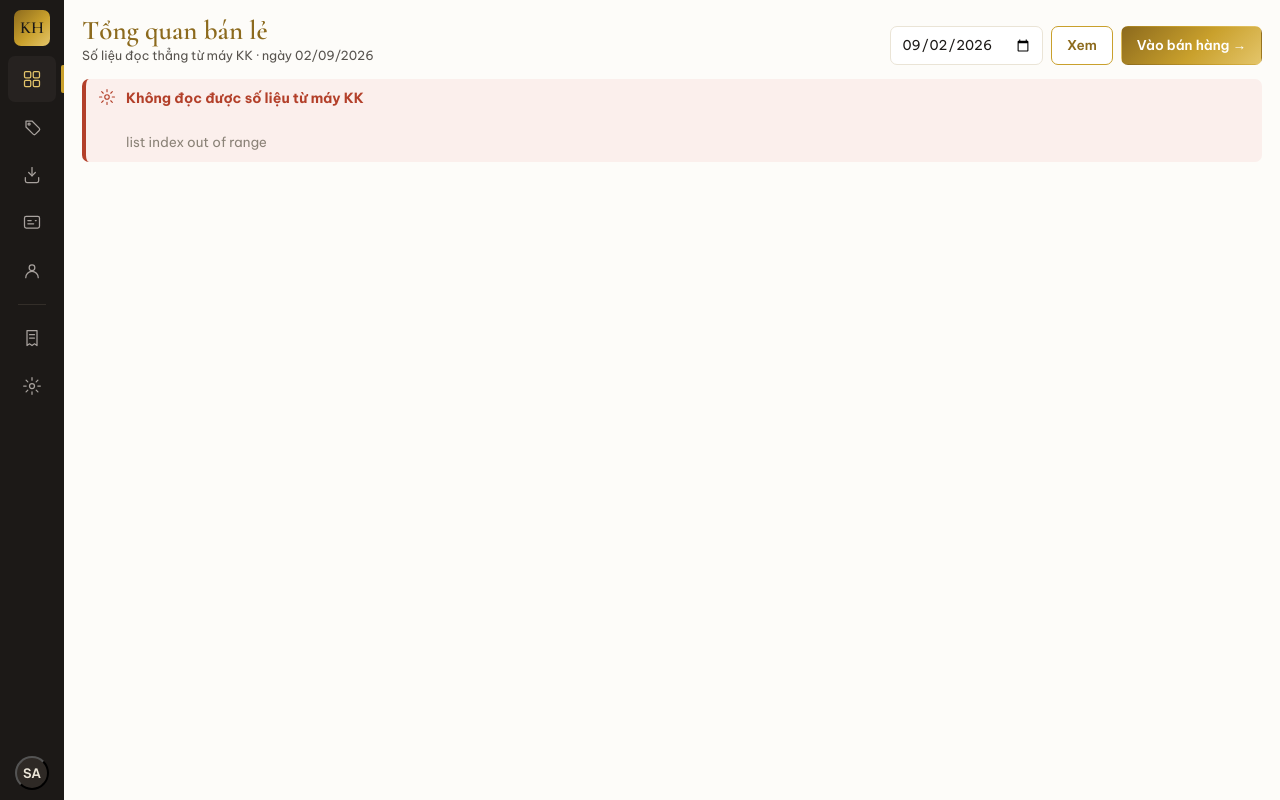
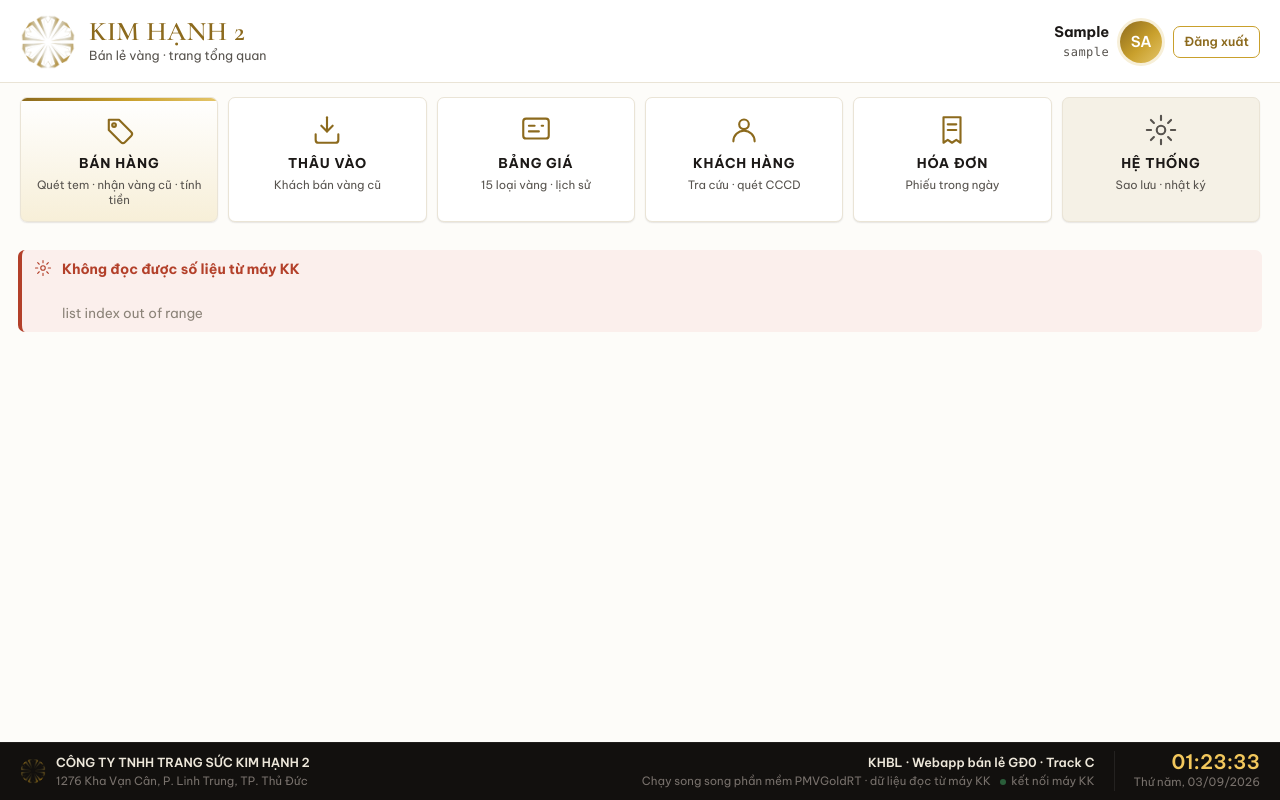
Before and after one commit to giang88nc/KHBL, a Django app: page /banle/ in a window 1280 px wide. Run offline with Django 5.2, Linux system fonts and the light colour scheme; the visitor is signed in with stand-in values (Sample User, id 1); data that the repository does not hold is empty.

Commit message:
Trang chu moi: logo + MENU NGANG icon to + khoi tai khoan + chan trang dong ho
TRANG CHU (/ va /banle/) — khung rieng, bo rail:
- Dau trang: logo_icon 56px + ten tiem + KHOI TAI KHOAN (ho ten, username, EmpID, ket, Dang xuat)
- MENU NGANG 6 nut icon 34px: Ban hang (noi bat nen vang) · Thau vao · Bang gia · Khach hang ·
  Hoa don · He thong — moi nut co nhan + mo ta ngan, hover nhac len
- Duoi la bang gia live + 4 the so lieu + bieu do 7 ngay + ton theo nhom vang

CAC MAN LAM VIEC giu rail 64px (tiet kiem chieu doc), logo dat dau rail bam ve trang chu.

CHAN TRANG (partials/footer.html, nen toi, co o moi trang TRU man ban hang vi da co thanh phim):
- Trai: cong ty / dia chi / DT / MST doc tu T_SHOP (cache 1 gio)
- Giua: phien ban phan mem + cham trang thai ket noi may KK
- Phai: DONG HO THOI GIAN THUC (JS 1 nhip/giay, chong chay nhieu nhip)

Logo that chep tu KHJ: logo_icon.png, logo_full.png, favicon.png.

BO KIEM: gop 2 file tam thanh lenh chinh thuc manage.py smoke_ui (66/66 PASS) — kiem ca URL
/banle/, menu ngang, tai khoan, chan trang, dong ho, quet ma that, popup CCCD, phan trang 50.
Dung force_login: set_password() doi session hash va DA MOI NGUOI DANG DANG NHAP ra ngoai.

Bay da dinh va ghi vao CLAUDE.md: goi .bat tu Git Bash lam buoc kiem MySQL80 tra sai -> he nam im.

Co-Authored-By: Claude Opus 5 <noreply@anthropic.com>

```diff
--- a/apps/pos/context_processors.py
+++ b/apps/pos/context_processors.py
@@ -1,12 +1,24 @@
 from apps.pmv.models import PmvState, PmvUser
+
+from . import services as S
+
+# Nhãn phiên bản hiện ở chân trang — đổi khi lên giai đoạn mới
+KHBL_VER = "GĐ0 · Track C"
 
 
 def khbl(request):
-    """Thông tin dùng chung mọi trang: tài khoản PMV gắn với user web + cờ khóa ghi."""
+    """Dữ liệu dùng chung mọi trang: tài khoản PMV gắn với user web, cờ khóa ghi,
+    thông tin tiệm cho chân trang."""
     pu = None
     if getattr(request, "user", None) and request.user.is_authenticated:
         pu = PmvUser.objects.filter(django_user=request.user).first()
+    try:
+        tiem = S.thong_tin_tiem()
+    except Exception:
+        tiem = {}
     return {
         "pmv_user": pu,
+        "tiem": tiem,
+        "khbl_ver": KHBL_VER,
         "write_lock": PmvState.get("pmv_write_lock") == "1",
     }
--- a/static/css/khbl.css
+++ b/static/css/khbl.css
@@ -84,9 +84,11 @@ button,input,select,textarea{font:inherit;color:inherit}
   background:var(--ink-900);display:flex;flex-direction:column;align-items:center;
   padding:10px 0;gap:2px;
 }
-.khbl-rail__logo{width:36px;height:36px;border-radius:var(--r);display:grid;place-items:center;
-  background:linear-gradient(135deg,var(--gold-700),var(--gold-500) 55%,var(--gold-300));
-  color:#1C1917;font-family:var(--f-head);font-weight:600;font-size:17px;margin-bottom:8px}
+.khbl-rail__logo{width:44px;height:44px;border-radius:var(--r);display:grid;place-items:center;
+  margin-bottom:6px;background:#FFFFFF;box-shadow:0 0 0 1px #332E29;
+  transition:box-shadow var(--dur) var(--ease)}
+.khbl-rail__logo:hover{box-shadow:0 0 0 2px var(--gold-500)}
+.khbl-rail__logo img{display:block;width:34px;height:34px;object-fit:contain}
 .khbl-rail__item{
   position:relative;width:48px;height:46px;border-radius:var(--r);display:grid;place-items:center;
   color:var(--ash-300);text-decoration:none;transition:background var(--dur-fast) var(--ease),color var(--dur-fast) var(--ease);
@@ -112,7 +114,7 @@ button,input,select,textarea{font:inherit;color:inherit}
 .khbl-rail__dot--do{background:var(--flame-glow)}
 
 .khbl-main{grid-column:2;min-width:0;min-height:0;display:grid;
-  grid-template-rows:auto 1fr;height:100vh;overflow:hidden}
+  grid-template-rows:auto 1fr auto;height:100vh;overflow:hidden}
 .khbl-main--pos{grid-template-rows:56px 44px 1fr 88px 32px}
 
 /* 2 dải tối full-bleed */
@@ -393,6 +395,65 @@ button,input,select,textarea{font:inherit;color:inherit}
 .kh-loai label:has(input:checked){border-color:var(--gold-500);background:var(--gold-100);color:var(--gold-700)}
 .kh-loai label.kh-loai--do:has(input:checked){border-color:var(--flame-500);background:#FBEFEC;color:var(--flame-500)}
 
+
+/* ─── TRANG CHỦ: không có rail, có menu ngang ─── */
+.khbl-shell--home{grid-template-columns:1fr}
+.khbl-shell--home .khbl-main{grid-column:1}
+.khbl-main--home{grid-template-rows:auto auto 1fr auto}
+
+.home-top{display:flex;align-items:center;gap:16px;padding:14px 20px 12px;background:var(--white);
+  border-bottom:1px solid var(--line)}
+.home-brand{display:flex;align-items:center;gap:13px;text-decoration:none;color:inherit}
+.home-brand img{display:block}
+.home-brand b{display:block;font-family:var(--f-head);font-size:27px;font-weight:600;
+  color:var(--gold-700);line-height:1.05;letter-spacing:.01em}
+.home-brand i{display:block;font-style:normal;font-size:12.5px;color:var(--ink-600)}
+
+.home-me{margin-left:auto;display:flex;align-items:center;gap:11px}
+.home-me__info{text-align:right;line-height:1.3}
+.home-me__info b{display:block;font-size:14.5px}
+.home-me__info span{font-size:12px;color:var(--ink-600)}
+.home-me__anh{width:42px;height:42px;border-radius:50%;display:grid;place-items:center;
+  font-weight:600;font-size:15px;color:#fff;
+  background:linear-gradient(135deg,var(--gold-700),var(--gold-500) 55%,var(--gold-300));
+  box-shadow:0 0 0 3px var(--gold-100)}
+
+/* menu ngang — icon TO, nút bấm rộng cho tay người bán */
+.home-menu{display:grid;grid-template-columns:repeat(6,1fr);gap:10px;padding:14px 20px 4px}
+@media (max-width:1180px){.home-menu{grid-template-columns:repeat(3,1fr)}}
+.home-menu__i{display:flex;flex-direction:column;align-items:center;gap:3px;text-align:center;
+  padding:15px 10px 13px;border:1px solid var(--line);border-radius:var(--r);background:var(--white);
+  text-decoration:none;color:var(--ink-900);box-shadow:var(--sh-card);position:relative;overflow:hidden;
+  transition:transform var(--dur) var(--ease),box-shadow var(--dur) var(--ease),border-color var(--dur) var(--ease)}
+.home-menu__i::before{content:"";position:absolute;inset:0 0 auto 0;height:3px;background:var(--gold-300);
+  opacity:0;transition:opacity var(--dur) var(--ease)}
+.home-menu__i svg{color:var(--gold-700);margin-bottom:3px}
+.home-menu__i b{font-size:13.5px;letter-spacing:.06em}
+.home-menu__i span{font-size:11.5px;color:var(--ink-600);line-height:1.35}
+.home-menu__i:hover{transform:translateY(-3px);box-shadow:var(--sh-lift);border-color:var(--gold-300)}
+.home-menu__i:hover::before{opacity:1}
+.home-menu__i--chinh{background:linear-gradient(180deg,#fff,var(--gold-100))}
+.home-menu__i--chinh::before{opacity:1;background:linear-gradient(90deg,var(--gold-700),var(--gold-500) 55%,var(--gold-300))}
+.home-menu__i--phu{background:var(--paper-2)}
+.home-menu__i--phu svg{color:var(--ink-600)}
+.home-head{display:flex;align-items:flex-end;gap:14px;margin:14px 0 12px}
+
+/* ─── CHÂN TRANG ─── */
+.khbl-foot{display:flex;align-items:center;gap:20px;padding:9px 20px;background:var(--ink-950);
+  color:var(--ash-300);font-size:12px;box-shadow:inset 0 1px 0 var(--strip-hi);min-height:52px}
+.khbl-foot__co{display:flex;align-items:center;gap:10px;min-width:0}
+.khbl-foot__co img{opacity:.9;flex:none}
+.khbl-foot__co b,.khbl-foot__pm b{display:block;color:#EDE7DA;font-size:12.5px;font-weight:600}
+.khbl-foot__co span,.khbl-foot__pm span{display:block;color:var(--ash-500);font-size:11.5px}
+.khbl-foot__pm{margin-left:auto;text-align:right;min-width:0}
+.khbl-foot__cham{display:inline-block;width:6px;height:6px;border-radius:50%;background:var(--jade-glow);
+  margin:0 3px 0 6px;animation:khbl-pulse 2.4s var(--ease) infinite}
+.khbl-foot__cham--do{background:var(--flame-glow)}
+.khbl-foot__gio{text-align:right;padding-left:18px;border-left:1px solid var(--strip-line);flex:none}
+.khbl-foot__gio b{display:block;font-size:20px;font-weight:600;color:var(--amber-glow);line-height:1.1;
+  font-variant-numeric:tabular-nums lining-nums}
+.khbl-foot__gio span{display:block;font-size:11.5px;color:var(--ash-500)}
+
 /* ─────────────────────────── ⑥ IN ─────────────────────────── */
 @media print{
   .khbl-rail,.khbl-strip,.khbl-keys,.khbl-bar,.khbl-toast,.no-print{display:none!important}
--- a/static/js/khbl.js
+++ b/static/js/khbl.js
@@ -165,6 +165,24 @@
     });
   }
 
+
+  /* ---------- đồng hồ thời gian thực ở chân trang ---------- */
+  var THU = ["Chủ nhật", "Thứ hai", "Thứ ba", "Thứ tư", "Thứ năm", "Thứ sáu", "Thứ bảy"];
+  function hai(n) { return n < 10 ? "0" + n : "" + n; }
+  function nhipDongHo() {
+    var o = document.getElementById("khbl-dongho");
+    if (!o) return;
+    var g = o.querySelector("[data-gio]"), n = o.querySelector("[data-ngay]"), d = new Date();
+    if (g) g.textContent = hai(d.getHours()) + ":" + hai(d.getMinutes()) + ":" + hai(d.getSeconds());
+    if (n) n.textContent = THU[d.getDay()] + ", " + hai(d.getDate()) + "/" +
+                           hai(d.getMonth() + 1) + "/" + d.getFullYear();
+  }
+  function batDongHo() {
+    if (window.__khblDongHo) return;          // chỉ 1 nhịp cho cả phiên
+    nhipDongHo();
+    window.__khblDongHo = setInterval(nhipDongHo, 1000);
+  }
+
   /* ---------- điểm vào ---------- */
   window.khblBind = function (root) {
     root = root || document;
@@ -177,7 +195,7 @@
     var f = root.querySelector("[data-autofocus]");
     if (f) { try { f.focus(); f.select && f.select(); } catch (_) {} }
   };
-  document.addEventListener("DOMContentLoaded", function () { window.khblBind(document); });
+  document.addEventListener("DOMContentLoaded", function () { window.khblBind(document); batDongHo(); });
   document.addEventListener("htmx:afterSwap", function (e) { window.khblBind(e.target); });
   document.addEventListener("htmx:afterSettle", function (e) { window.khblBind(e.target); });
 })();
--- a/templates/base.html
+++ b/templates/base.html
@@ -4,19 +4,21 @@
 <meta charset="utf-8">
 <meta name="viewport" content="width=device-width, initial-scale=1">
 <title>{% block title %}KHBL{% endblock %} · Kim Hạnh 2</title>
+<link rel="icon" href="{% static 'img/favicon.png' %}">
 <link rel="stylesheet" href="{% static 'css/fonts.css' %}">
-<link rel="stylesheet" href="{% static 'css/khbl.css' %}?v=20260903.1">
-<script defer src="{% static 'js/vendor/htmx.min.js' %}"></script>
-<script defer src="{% static 'js/vn_text.js' %}?v=20260903.2"></script>
-<script defer src="{% static 'js/khbl.js' %}?v=20260903.2"></script>
+<link rel="stylesheet" href="{% static 'css/khbl.css' %}?v=20260903.3">
+<script defer src="{% static 'js/vn_text.js' %}?v=20260903.3"></script>
+<script defer src="{% static 'js/khbl.js' %}?v=20260903.3"></script>
 {% block extra_head %}{% endblock %}
 </head>
 <body hx-headers='{"X-CSRFToken": "{{ csrf_token }}"}'>
-<div class="khbl-shell">
+<div class="khbl-shell{% block shell_mod %}{% endblock %}">
 
+  {% block rail %}
   <nav class="khbl-rail" aria-label="Điều hướng">
-    <div class="khbl-rail__logo" title="Kim Hạnh 2">KH</div>
-    {% include "partials/rail_item.html" with url="pos:dashboard" active=nav_active key="tong" label="Tổng quan" %}
+    <a class="khbl-rail__logo" href="{% url 'pos:dashboard' %}" title="Về trang tổng quan">
+      <img src="{% static 'img/logo_icon.png' %}" alt="Kim Hạnh 2" width="34" height="34">
+    </a>
     {% include "partials/rail_item.html" with url="pos:ban" active=nav_active key="ban" label="Bán hàng" %}
     {% include "partials/rail_item.html" with url="pos:thau" active=nav_active key="thau" label="Thâu vào" %}
     {% include "partials/rail_item.html" with url="pos:bang_gia" active=nav_active key="gia" label="Bảng giá" %}
@@ -30,12 +32,13 @@
       {% csrf_token %}<button class="khbl-rail__me" type="submit">{{ request.user.username|slice:":2"|upper }}</button>
     </form>
   </nav>
+  {% endblock %}
 
   <div class="khbl-main{% block main_mod %}{% endblock %}">
     {% block chrome %}{% endblock %}
     {% block body %}
     <div class="khbl-page">
-      {% if write_lock %}<div class="khbl-lock">⛔ Kênh ghi đang khóa — vendor vừa đổi phiên bản CSDL. Chỉ tra cứu, chưa gửi phiếu.</div>{% endif %}
+      {% if write_lock %}<div class="khbl-lock">Kênh ghi đang khóa — vendor vừa đổi phiên bản CSDL. Chỉ tra cứu, chưa gửi phiếu.</div>{% endif %}
       <div class="khbl-page__head">
         <div>
           <div class="khbl-page__title">{% block page_title %}{% endblock %}</div>
@@ -46,6 +49,7 @@
       {% block content %}{% endblock %}
     </div>
     {% endblock %}
+    {% block footer %}{% include "partials/footer.html" %}{% endblock %}
   </div>
 </div>
 
--- /dev/null
+++ b/templates/partials/footer.html
@@ -0,0 +1,21 @@
+{% load static %}<footer class="khbl-foot">
+  <div class="khbl-foot__co">
+    <img src="{% static 'img/logo_icon.png' %}" alt="" width="26" height="26">
+    <div>
+      <b>{{ tiem.ShopName|default:"CÔNG TY TNHH TRANG SỨC KIM HẠNH 2" }}</b>
+      <span>{{ tiem.ShopAddress|default:"1276 Kha Vạn Cân, P. Linh Trung, TP. Thủ Đức" }}{% if tiem.ShopTel %} · ĐT {{ tiem.ShopTel }}{% endif %}{% if tiem.ShopTax %} · MST {{ tiem.ShopTax }}{% endif %}</span>
+    </div>
+  </div>
+
+  <div class="khbl-foot__pm">
+    <b>KHBL · Webapp bán lẻ {{ khbl_ver }}</b>
+    <span>Chạy song song phần mềm PMVGoldRT · dữ liệu đọc từ máy KK
+      {% if write_lock %}<i class="khbl-foot__cham khbl-foot__cham--do"></i> kênh ghi đang khóa
+      {% else %}<i class="khbl-foot__cham"></i> kết nối máy KK{% endif %}</span>
+  </div>
+
+  <div class="khbl-foot__gio" id="khbl-dongho" aria-live="off">
+    <b class="num" data-gio>--:--:--</b>
+    <span data-ngay>&nbsp;</span>
+  </div>
+</footer>
--- a/templates/pos/ban.html
+++ b/templates/pos/ban.html
@@ -1,6 +1,7 @@
 {% extends "base.html" %}{% load pos_extras %}
 {% block title %}Mua bán{% endblock %}
 {% block main_mod %} khbl-main--pos{% endblock %}
+{% block footer %}{% endblock %}{# màn bán hàng đã có thanh phím ở chân, không chèn chân trang #}
 
 {% block chrome %}
   {% include "pos/_gia_strip.html" %}
--- a/templates/pos/dashboard.html
+++ b/templates/pos/dashboard.html
@@ -1,20 +1,71 @@
-{% extends "base.html" %}{% load pos_extras %}
+{% extends "base.html" %}{% load static pos_extras %}
 {% block title %}Tổng quan{% endblock %}
-{% block page_title %}Tổng quan bán lẻ{% endblock %}
-{% block page_sub %}Số liệu đọc thẳng từ máy KK · ngày {{ ngay|slice:"8:10" }}/{{ ngay|slice:"5:7" }}/{{ ngay|slice:":4" }}{% endblock %}
-{% block page_tools %}
-  <form method="get" style="display:flex;gap:8px;align-items:center">
-    <input class="khbl-input" type="date" name="ngay" value="{{ ngay }}">
-    <button class="khbl-btn khbl-btn--outline" type="submit">Xem</button>
+{% block shell_mod %} khbl-shell--home{% endblock %}
+{% block main_mod %} khbl-main--home{% endblock %}
+{% block rail %}{% endblock %}
+
+{% block body %}
+<header class="home-top">
+  <a class="home-brand" href="{% url 'pos:dashboard' %}">
+    <img src="{% static 'img/logo_icon.png' %}" alt="Kim Hạnh 2" width="56" height="56">
+    <span>
+      <b>KIM HẠNH 2</b>
+      <i>Bán lẻ vàng · trang tổng quan</i>
+    </span>
+  </a>
+
+  <div class="home-me">
+    <div class="home-me__info">
+      <b>{{ request.user.first_name|default:request.user.username }}</b>
+      <span>
+        <span class="mono">{{ request.user.username }}</span>
+        {% if pmv_user %} · NV <span class="mono">{{ pmv_user.emp_id }}</span>
+          {% if pmv_user.till_code %} · két <span class="mono">{{ pmv_user.till_code }}</span>{% endif %}
+        {% endif %}
+      </span>
+    </div>
+    <div class="home-me__anh">{{ request.user.username|slice:":2"|upper }}</div>
+    <form method="post" action="{% url 'logout' %}">{% csrf_token %}
+      <button class="khbl-btn khbl-btn--outline khbl-btn--sm" type="submit">Đăng xuất</button>
     </form>
-  <a class="khbl-btn khbl-btn--gold" href="{% url 'pos:ban' %}">Vào bán hàng →</a>
-{% endblock %}
+  </div>
+</header>
 
-{% block content %}
+<nav class="home-menu" aria-label="Chức năng chính">
+  <a href="{% url 'pos:ban' %}" class="home-menu__i home-menu__i--chinh">
+    {% icon "ban" 34 %}<b>BÁN HÀNG</b><span>Quét tem · nhận vàng cũ · tính tiền</span></a>
+  <a href="{% url 'pos:thau' %}" class="home-menu__i">
+    {% icon "thau" 34 %}<b>THÂU VÀO</b><span>Khách bán vàng cũ</span></a>
+  <a href="{% url 'pos:bang_gia' %}" class="home-menu__i">
+    {% icon "gia" 34 %}<b>BẢNG GIÁ</b><span>15 loại vàng · lịch sử</span></a>
+  <a href="{% url 'pos:khach_hang' %}" class="home-menu__i">
+    {% icon "khach" 34 %}<b>KHÁCH HÀNG</b><span>Tra cứu · quét CCCD</span></a>
+  <a href="{% url 'pos:hoa_don' %}" class="home-menu__i">
+    {% icon "hoadon" 34 %}<b>HÓA ĐƠN</b><span>Phiếu trong ngày</span></a>
+  <a href="{% url 'pmv:status' %}" class="home-menu__i home-menu__i--phu">
+    {% icon "hethong" 34 %}<b>HỆ THỐNG</b><span>Sao lưu · nhật ký</span></a>
+</nav>
+
+<div class="khbl-page">
+  {% if write_lock %}<div class="khbl-lock">Kênh ghi đang khóa — vendor vừa đổi phiên bản CSDL. Chỉ tra cứu, chưa gửi phiếu.</div>{% endif %}
+
   {% if loi_kk %}
     <div class="khbl-alert khbl-alert--do">{% icon "hethong" 18 %}
       <div><b>Không đọc được số liệu từ máy KK</b><br><span class="dim">{{ loi_kk }}</span></div></div>
   {% else %}
+
+  {% include "pos/_gia_strip.html" %}
+
+  <div class="home-head">
+    <div>
+      <div class="khbl-page__title">Số liệu hôm nay</div>
+      <div class="khbl-page__sub">Đọc thẳng từ máy KK · ngày {{ ngay|slice:"8:10" }}/{{ ngay|slice:"5:7" }}/{{ ngay|slice:":4" }}</div>
+    </div>
+    <form method="get" style="margin-left:auto;display:flex;gap:8px;align-items:center">
+      <input class="khbl-input" type="date" name="ngay" value="{{ ngay }}">
+      <button class="khbl-btn khbl-btn--outline" type="submit">Xem</button>
+    </form>
+  </div>
 
   <div class="dash-grid">
     <div class="dash-kpi dash-in" style="--i:0">
@@ -72,18 +123,6 @@
       </div>
     </section>
   </div>
-
-<section class="khbl-card khbl-card--flat dash-in" style="--i:6;margin-top:14px">
-  <div class="khbl-card__head"><h3>Lối tắt</h3></div>
-  <div class="khbl-card__body" style="padding-bottom:14px">
-    <div class="dash-links">
-      <a href="{% url 'pos:ban' %}">{% icon "ban" 22 %}<b>Bán hàng</b><span>Quét tem, nhận vàng cũ, tính tiền</span></a>
-      <a href="{% url 'pos:thau' %}">{% icon "thau" 22 %}<b>Thâu vào</b><span>Khách bán vàng cũ cho tiệm</span></a>
-      <a href="{% url 'pos:bang_gia' %}">{% icon "gia" 22 %}<b>Bảng giá</b><span>15 loại vàng · lịch sử lô giá</span></a>
-      <a href="{% url 'pos:khach_hang' %}">{% icon "khach" 22 %}<b>Khách hàng</b><span>Tra cứu, thêm mới, quét CCCD</span></a>
-      <a href="{% url 'pos:hoa_don' %}">{% icon "hoadon" 22 %}<b>Hóa đơn</b><span>Phiếu trong ngày, tự làm mới</span></a>
+  {% endif %}
 </div>
-  </div>
-</section>
-{% endif %}
 {% endblock %}
```
Also changed, not shown: CLAUDE.md (+3 -0 lines), apps/pos/management/commands/smoke_ui.py (added, +133 -0 lines), apps/pos/services.py (+13 -0 lines), static/img/favicon.png (added), static/img/logo_full.png (added), static/img/logo_icon.png (added). Lines whose indentation alone changed are shown as unchanged.
